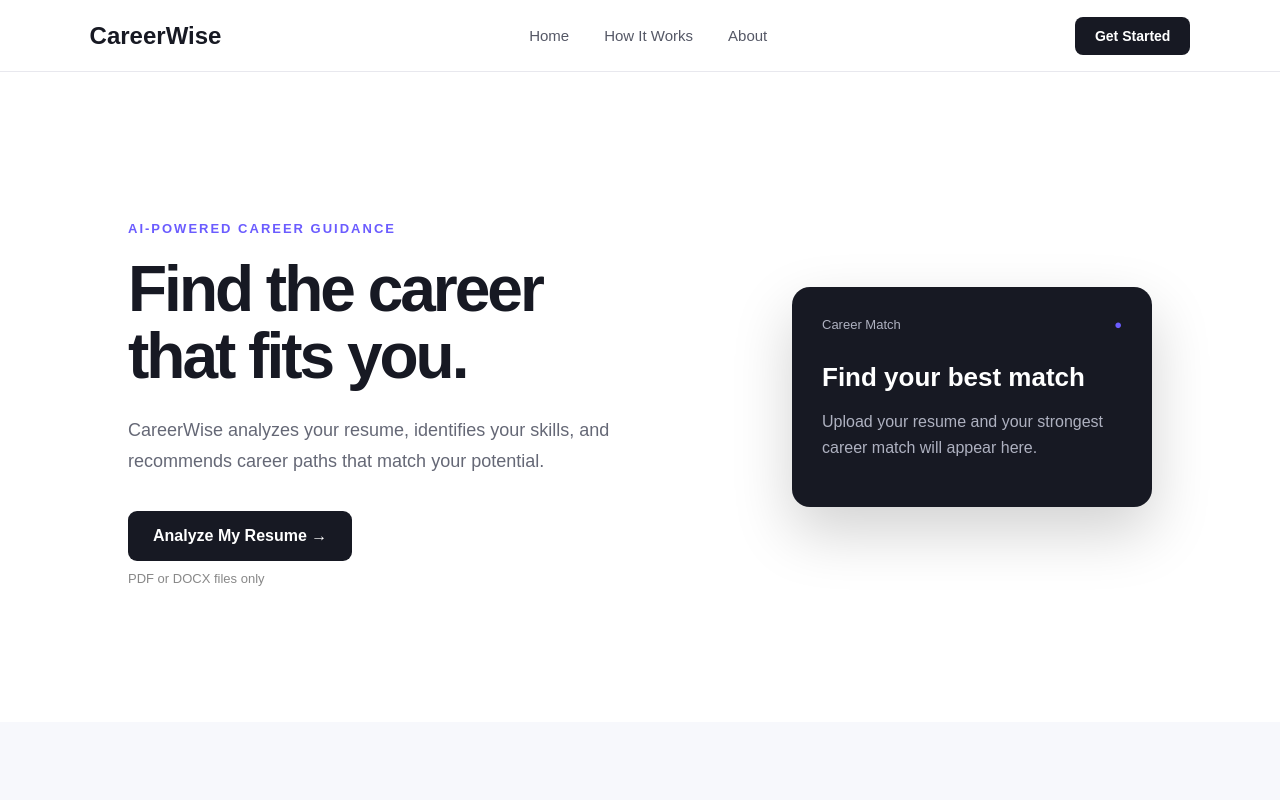
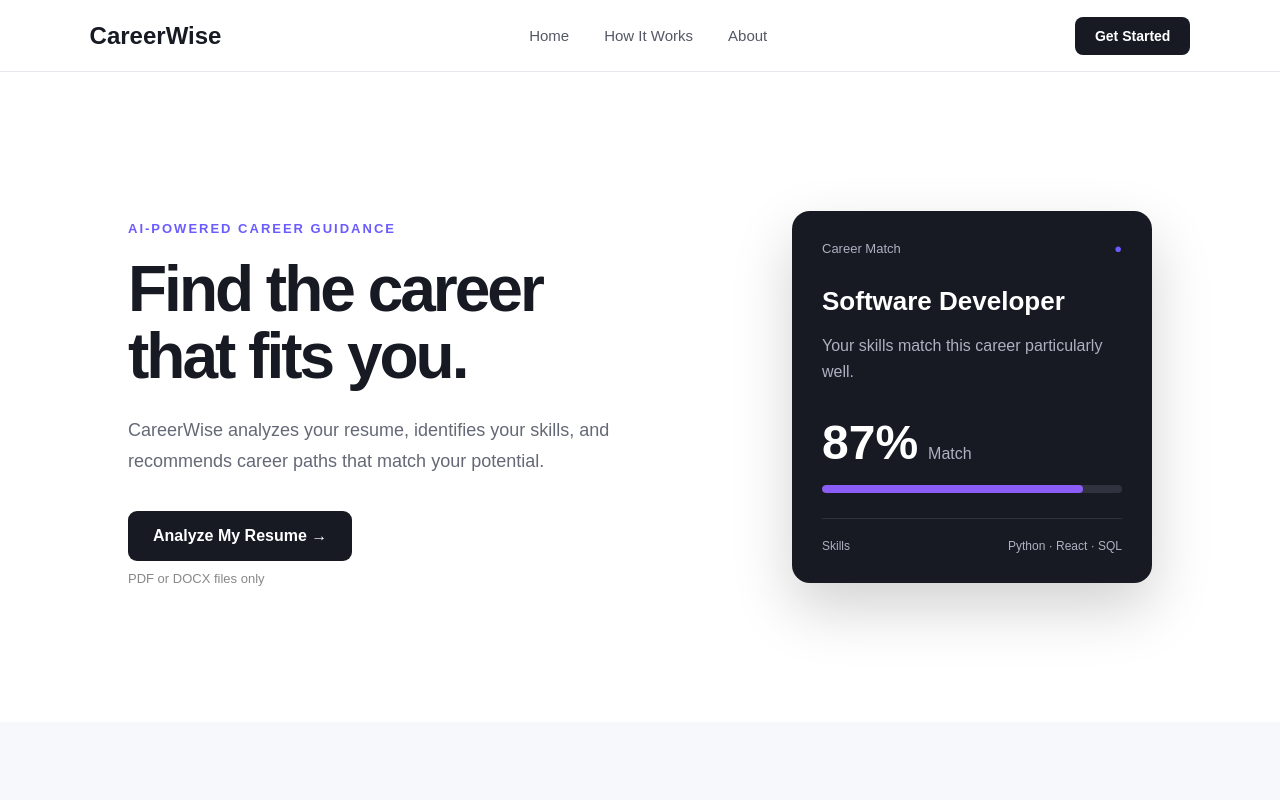
Before and after one commit to abhinavabhi809/careerwise, a React (Vite) app: page / in a window 1280 px wide. Shown: the top 800 px of the page. Built offline with nearby package versions, Linux system fonts and the light colour scheme.

Commit message:
Keep sample match until resume analysis

```diff
--- a/src/App.jsx
+++ b/src/App.jsx
@@ -273,8 +273,28 @@ function App() {
             </>
           ) : (
             <>
-              <h2>Find your best match</h2>
-              <p>Upload your resume and your strongest career match will appear here.</p>
+              <h2>Software Developer</h2>
+              <p>
+                Your skills match this career
+                particularly well.
+              </p>
+
+              <div className="match-score">
+                <strong>87%</strong>
+                <span>Match</span>
+              </div>
+
+              <div className="progress-container">
+                <div
+                  className="progress-bar"
+                  style={{ width: "87%" }}
+                ></div>
+              </div>
+
+              <div className="card-footer">
+                <span>Skills</span>
+                <span>Python · React · SQL</span>
+              </div>
             </>
           )}
         </div>
```
